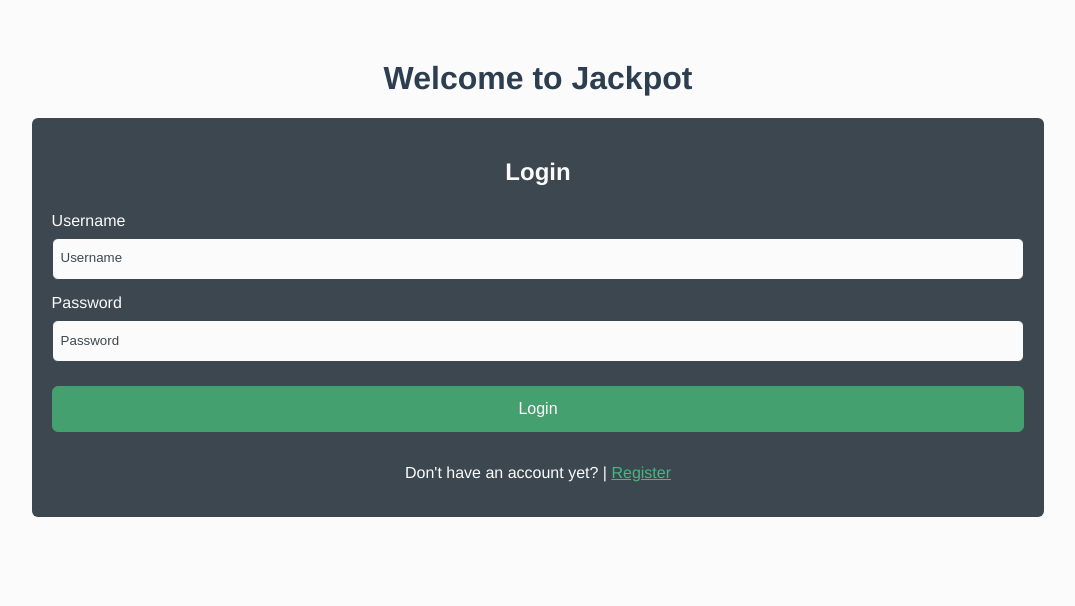
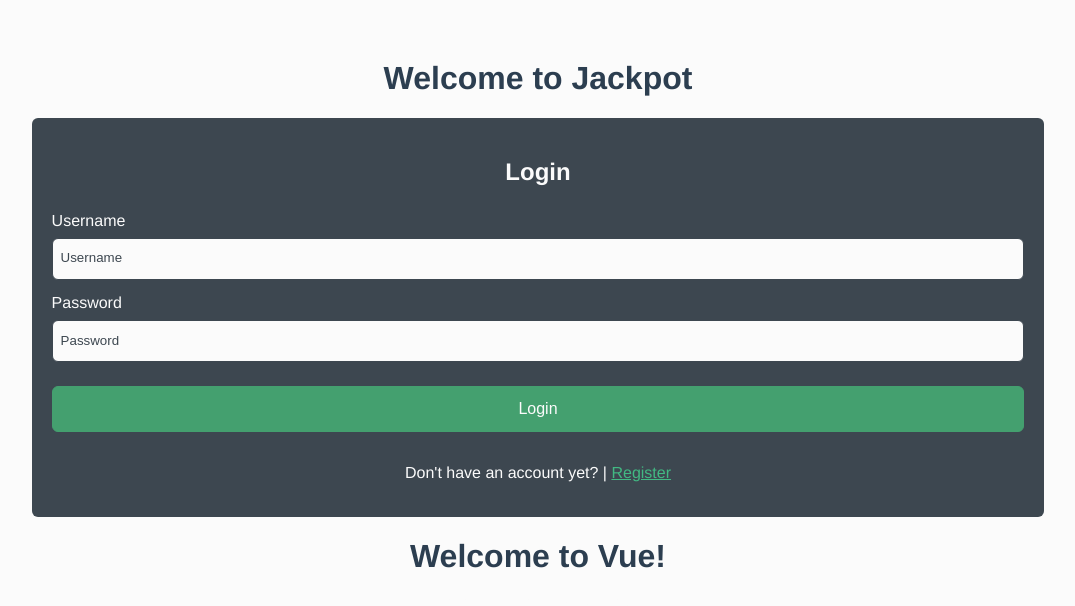
Before and after one commit to lienapaeps/webtechadvanced-eindbaas-frontend, a Vue app: page / in a window 1280 px wide. Shown: the top 606 px of the page, without its empty margins (102-1177 px from the left). Built offline with nearby package versions, Linux system fonts and the light colour scheme.

Commit message:
style: fix login form

```diff
--- a/src/App.vue
+++ b/src/App.vue
@@ -5,7 +5,19 @@
 </script>
 
 <template>
-  <Login />
+  <div id="app">
+      <Login />
+      <header>
+        <h1>Welcome to Vue!</h1>
+      </header>
+      <main>
+        <p>
+          This is a simple SFC template.</p>
+      </main>
+      <nav>
+
+      </nav>
+  </div>
 </template>
 
 <style>
```
